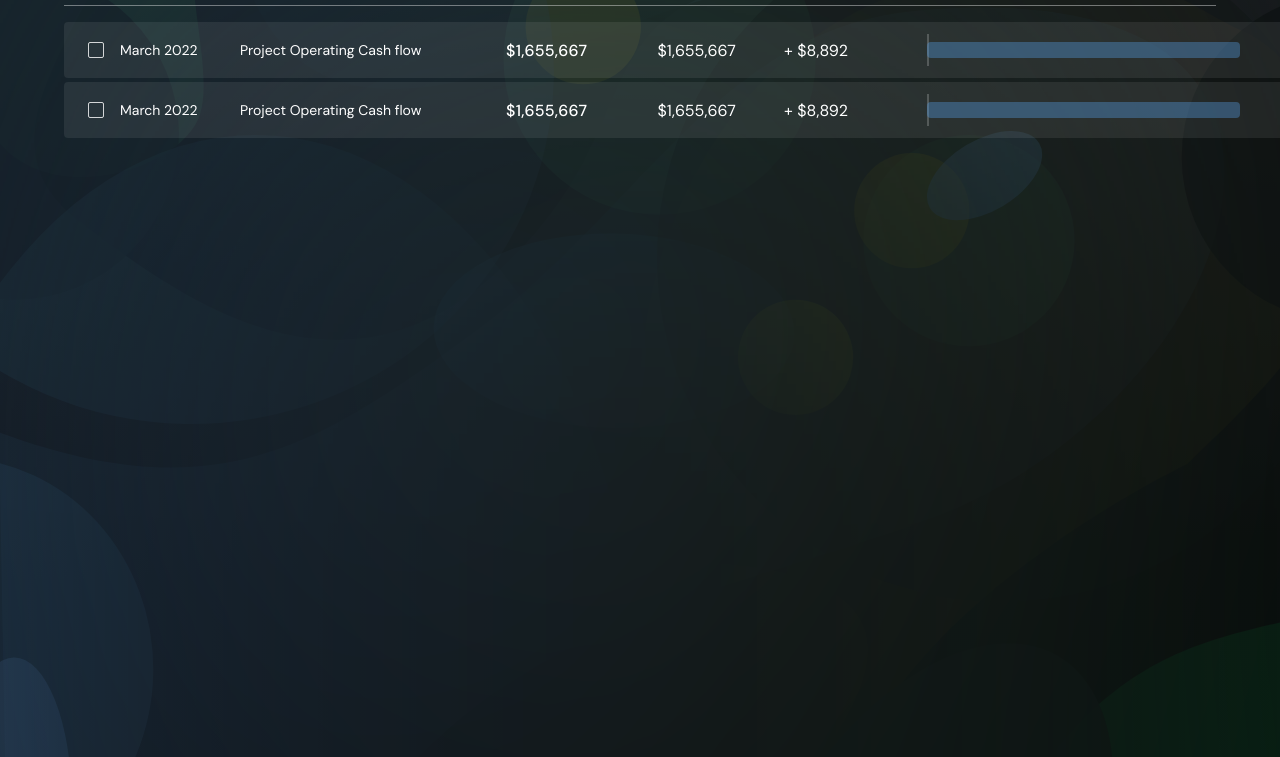
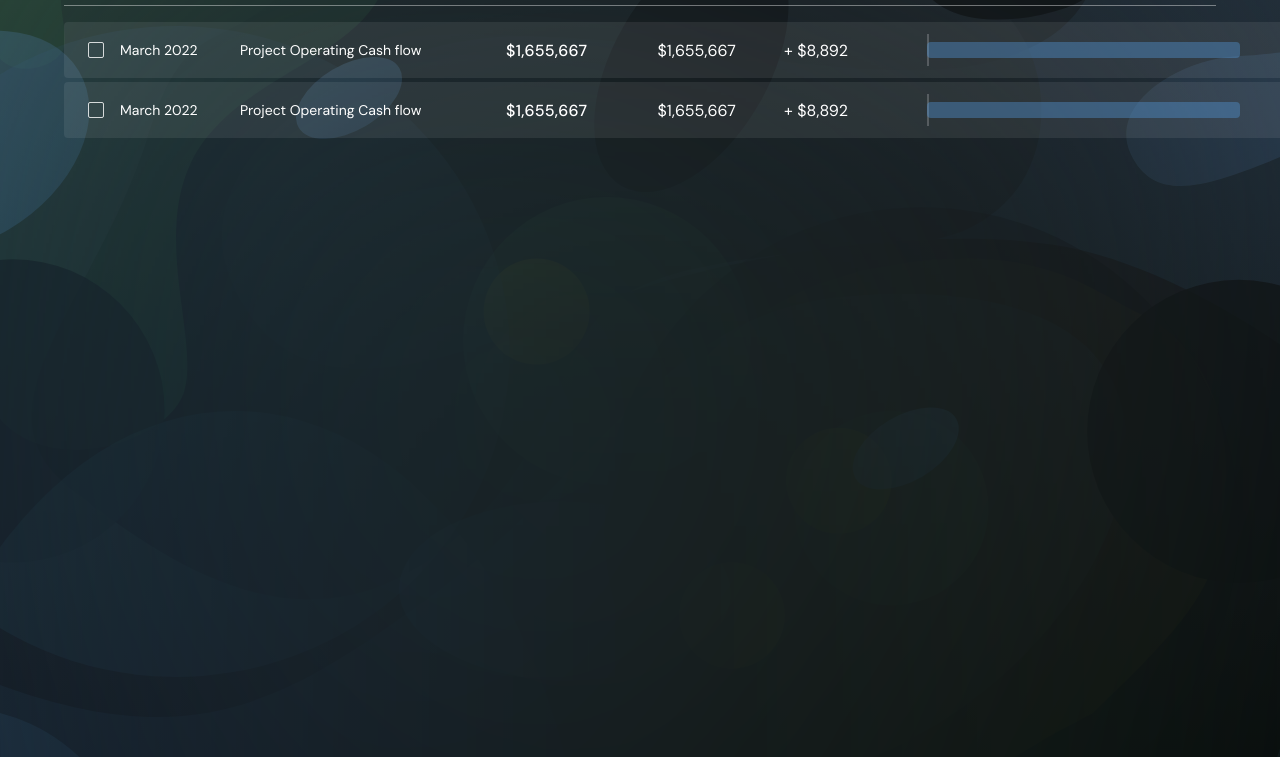
Before and after one commit to Gagandeep39/blur-ui-widgets, a plain HTML site: page index.html in a window 1280 px wide. Shown: the part 135-892 px from the top of the page. Drawn offline with Linux system fonts and the light colour scheme.

Commit message:
Updated svg

```diff
--- a/style.css
+++ b/style.css
@@ -13,7 +13,7 @@ body {
 
 .background {
   position: absolute;
-  background-image: url(./assets/background3.svg);
+  background-image: url(./assets/background5.svg);
   background-size: cover;
   height: 100%;
   width: 100%;
```
Also changed, not shown: assets/background4.svg (added), assets/background5.svg (added).
